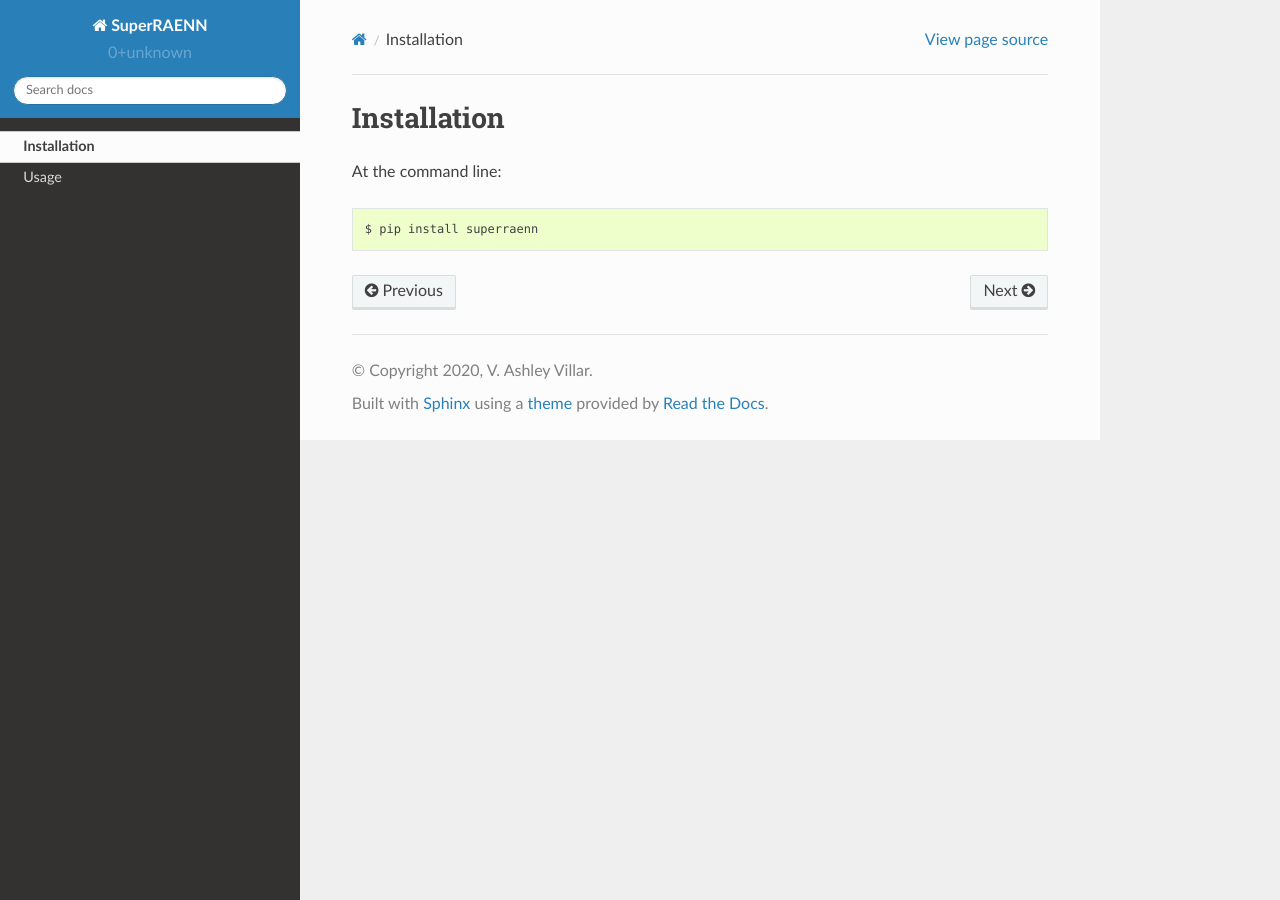
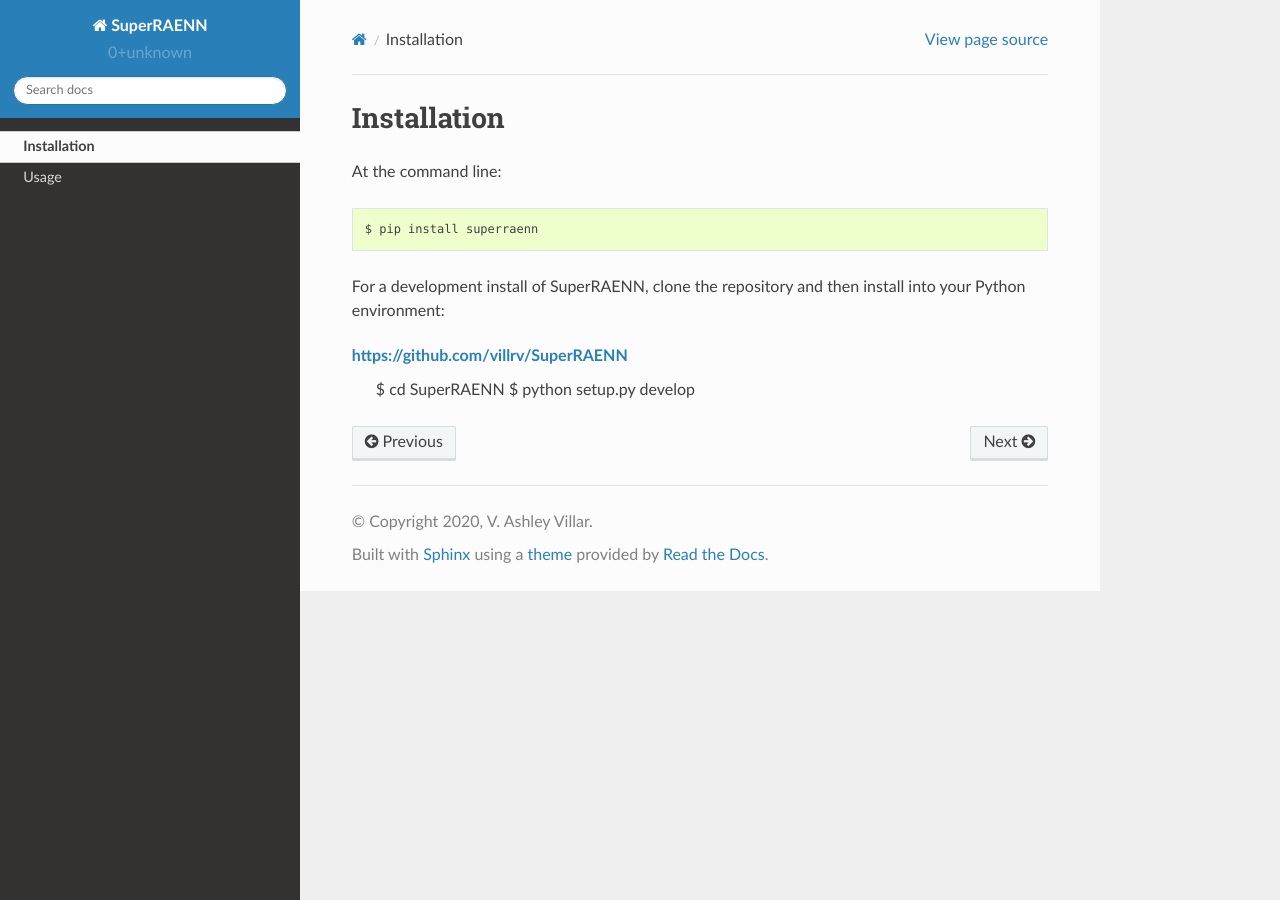
Before and after one commit to villrv/SuperRAENN, a Sphinx documentation site: the page built from docs/source/installation.rst, in a window 1280 px wide. Built offline with Sphinx 7.4.7 and the Read the Docs theme 2.0.0, drawn with Linux system fonts in a browser that asks for light colours.

Commit message:
update docs

```diff
--- a/README.rst
+++ b/README.rst
@@ -12,7 +12,7 @@
 Python package to classify  supernovae based on optical light curves
 
 * Free software: 3-clause BSD license
-* Documentation: (COMING SOON!) https://villrv.github.io/superraenn.
+* Documentation: (COMING SOON!)[https://superraenn.readthedocs.io/en/latest/]
 
 Features
 --------
--- a/docs/source/installation.rst
+++ b/docs/source/installation.rst
@@ -5,3 +5,10 @@
 At the command line::
 
     $ pip install superraenn
+
+
+For a development install of SuperRAENN, clone the repository and then install into your Python environment:
+
+https://github.com/villrv/SuperRAENN
+    $ cd SuperRAENN
+    $ python setup.py develop
```
